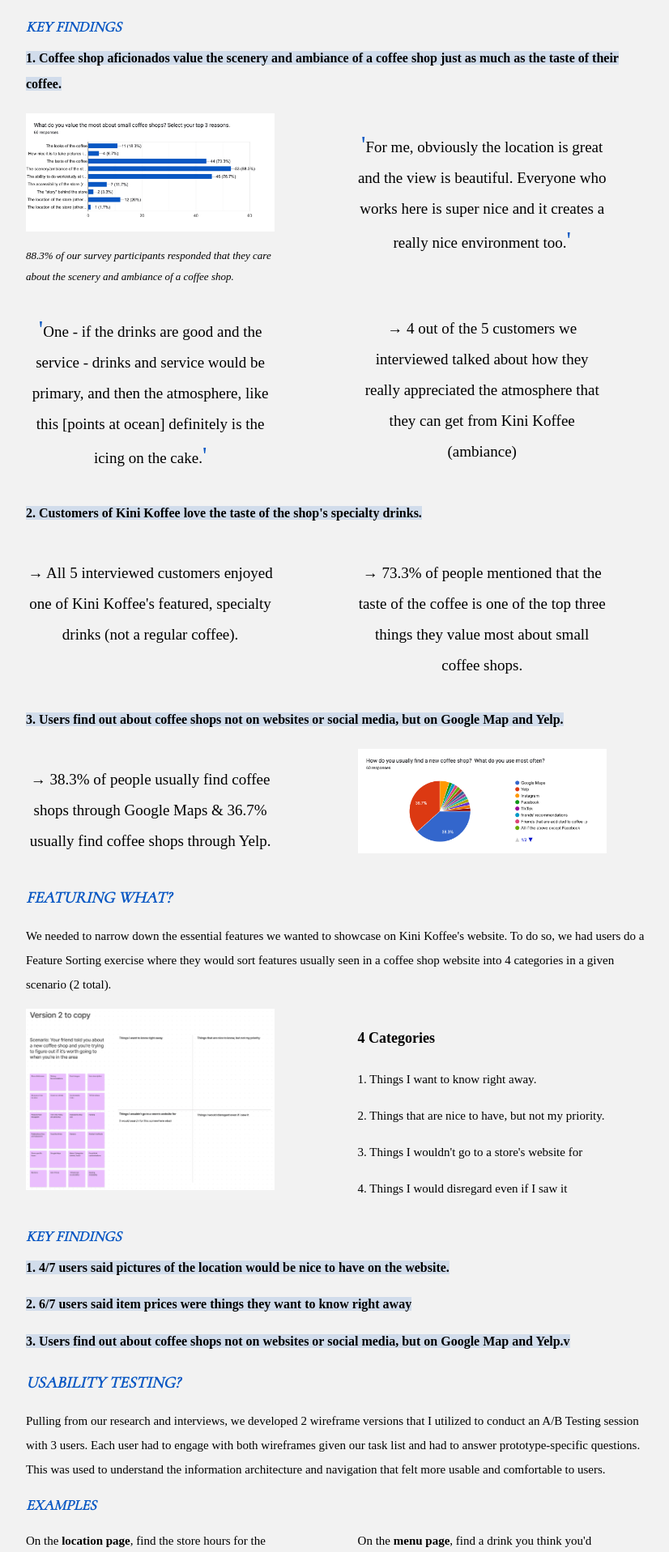
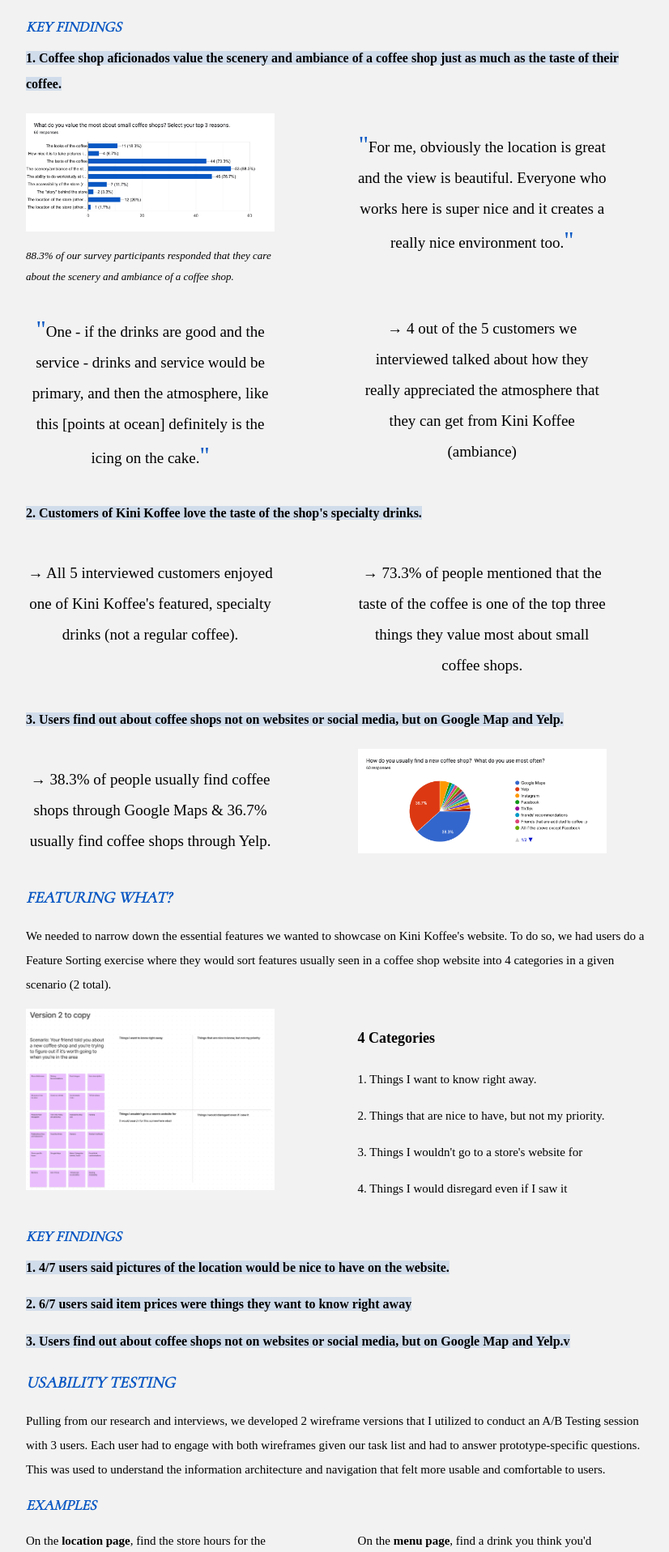
Before and after one commit to raineepei/design_portfolio, a Next.js app: page /case-studies/kini-koffee in a window 1280 px wide. Shown: the part 1353-3270 px from the top of the page at 81% size, without its empty margins (224-1050 px from the left). Built offline with nearby package versions, Linux system fonts and the light colour scheme; a web font is replaced by a local one.

Commit message:
kini updates

```diff
--- a/pages/case-studies/kini-koffee.js
+++ b/pages/case-studies/kini-koffee.js
@@ -96,17 +96,17 @@
                     </div>
 
                     <div className={styles.twocol}>
-                        <p className={styles.quote}><span className={styles.quotations}>&apos;</span>For me, obviously the
+                        <p className={styles.quote}><span className={styles.quotations}>&quot;</span>For me, obviously the
                         location is great and the view is beautiful. Everyone who works here is super nice and it
-                        creates a really nice environment too.<span className={styles.quotations}>&apos;</span></p>
+                        creates a really nice environment too.<span className={styles.quotations}>&quot;</span></p>
                     </div>
                 </div>
 
                 <div className={styles.twocolcont}>
                     <div className={styles.twocol}>
-                        <p className={styles.quote}><span className={styles.quotations}>&apos;</span>One - if the drinks are
+                        <p className={styles.quote}><span className={styles.quotations}>&quot;</span>One - if the drinks are
                         good and the service - drinks and service would be primary, and then the atmosphere, like
-                        this [points at ocean] definitely is the icing on the cake.<span className={styles.quotations}>&apos;</span></p>
+                        this [points at ocean] definitely is the icing on the cake.<span className={styles.quotations}>&quot;</span></p>
                     </div>
 
                     <div className={styles.twocol}>
@@ -185,7 +185,7 @@
             </div>
 
             <div>
-                <h3 className={styles.sectiontitle}>USABILITY TESTING?</h3>
+                <h3 className={styles.sectiontitle}>USABILITY TESTING</h3>
                 <p className={styles.sectiontext}>Pulling from our research and interviews, we developed 2 wireframe
                 versions that I utilized to conduct an A/B Testing session with 3 users. Each user had to engage with
                 both wireframes given our task list and had to answer prototype-specific questions. This was used to
```
